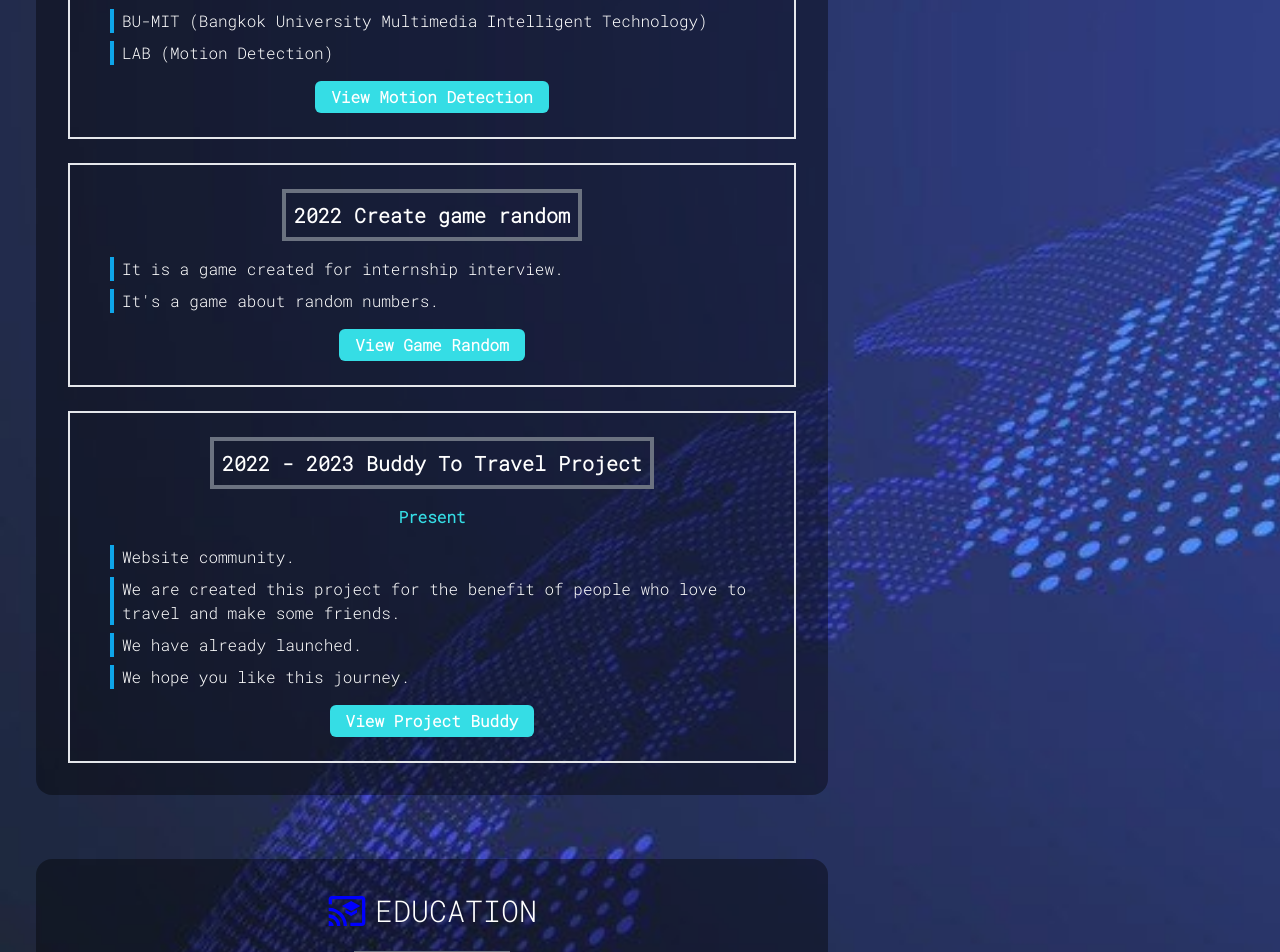
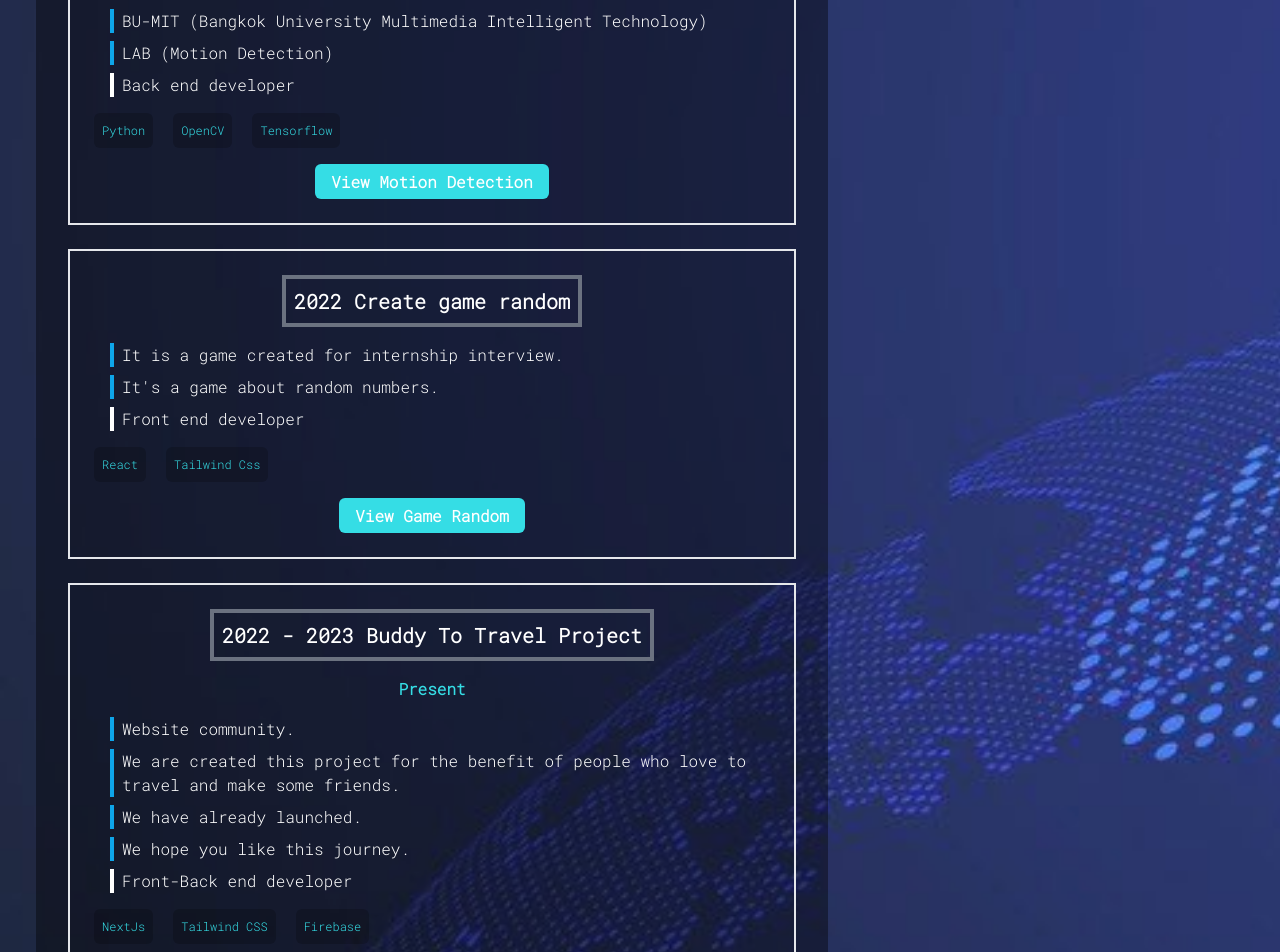
Before and after one commit to boatmessi02/resumes, a Next.js app: page / in a window 1280 px wide. Shown: the part 920-1872 px from the top of the page. Built offline with nearby package versions, Linux system fonts and the light colour scheme.

Commit message:
update information works and experience.

```diff
--- a/components/Experience/Experiences.js
+++ b/components/Experience/Experiences.js
@@ -35,10 +35,33 @@ const Experiences = () => {
                 <p className="border-l-4 border-sky-500 pl-2">
                   LAB (Motion Detection)
                 </p>
+                <p className="border-l-4 border-white pl-2">{`Back end developer`}</p>
               </span>
+              <div className="w-full text-[12px] ">
+                <span className="flex gap-5 ">
+                  <div
+                    style={{ backgroundColor: "rgba(0, 0, 0, 0.2)" }}
+                    className=" w-fit h-[35px] rounded-md p-2 text-[#35DDE5]"
+                  >
+                    <p>Python</p>
+                  </div>
+                  <div
+                    style={{ backgroundColor: "rgba(0, 0, 0, 0.2)" }}
+                    className=" w-fit  h-[35px] rounded-md p-2 text-[#35DDE5]"
+                  >
+                    <p>OpenCV</p>
+                  </div>
+                  <div
+                    style={{ backgroundColor: "rgba(0, 0, 0, 0.2)" }}
+                    className=" w-fit  h-[35px] rounded-md p-2 text-[#35DDE5]"
+                  >
+                    <p>Tensorflow</p>
+                  </div>
+                </span>
+              </div>
               <motion.div
                 whileHover={{ scale: 0.9 }}
-                className="flex items-center w-fit rounded-md p-[1rem] font-bold bg-[#35DDE5] cursor-pointer hover:bg-[#222] h-[30px]"
+                className="flex items-center w-fit rounded-md p-[1rem] font-bold bg-[#35DDE5] cursor-pointer hover:bg-[#222] h-[35px]"
                 onClick={handleOpenModal}
               >
                 View Motion Detection
@@ -52,10 +75,27 @@ const Experiences = () => {
               <span className="flex flex-col text-left w-full gap-2 px-4 ">
                 <p className="border-l-4 border-sky-500 pl-2">{`It is a game created for internship interview.`}</p>
                 <p className="border-l-4 border-sky-500 pl-2">{`It's a game about random numbers.`}</p>
+                <p className="border-l-4 border-white pl-2">{`Front end developer`}</p>
               </span>
+              <div className="w-full text-[12px] ">
+                <span className="flex gap-5 ">
+                  <div
+                    style={{ backgroundColor: "rgba(0, 0, 0, 0.2)" }}
+                    className=" w-fit h-[35px] rounded-md p-2 text-[#35DDE5]"
+                  >
+                    <p>React</p>
+                  </div>
+                  <div
+                    style={{ backgroundColor: "rgba(0, 0, 0, 0.2)" }}
+                    className=" w-fit  h-[35px] rounded-md p-2 text-[#35DDE5]"
+                  >
+                    <p>Tailwind Css</p>
+                  </div>
+                </span>
+              </div>
               <motion.div
                 whileHover={{ scale: 0.9 }}
-                className="flex items-center w-fit rounded-md p-[1rem] font-bold bg-[#35DDE5] cursor-pointer hover:bg-[#222] h-[30px]"
+                className="flex items-center w-fit rounded-md p-[1rem] font-bold bg-[#35DDE5] cursor-pointer hover:bg-[#222] h-[35px]"
               >
                 <a
                   href="https://random-game-9kcszqbqr-boatmessi02.vercel.app/"
@@ -79,13 +119,35 @@ const Experiences = () => {
                   {`We are created this project for the benefit of people who love to
                   travel and make some friends.`}
                 </p>
-
                 <p className="border-l-4 border-sky-500 pl-2">{`We have already launched.`}</p>
                 <p className="border-l-4 border-sky-500 pl-2">{`We hope you like this journey.`}</p>
+                <p className="border-l-4 border-white pl-2">{`Front-Back end developer`}</p>
               </span>
+              <div className="w-full text-[12px] ">
+                <span className="flex gap-5 text-[#35DDE5]">
+                  <div
+                    style={{ backgroundColor: "rgba(0, 0, 0, 0.2)" }}
+                    className=" w-fit h-[35px] rounded-md p-2 "
+                  >
+                    <p>NextJs</p>
+                  </div>
+                  <div
+                    style={{ backgroundColor: "rgba(0, 0, 0, 0.2)" }}
+                    className=" w-fit  h-[35px] rounded-md p-2 "
+                  >
+                    <p>Tailwind CSS</p>
+                  </div>
+                  <div
+                    style={{ backgroundColor: "rgba(0, 0, 0, 0.2)" }}
+                    className=" w-fit  h-[35px] rounded-md p-2 "
+                  >
+                    <p>Firebase</p>
+                  </div>
+                </span>
+              </div>
               <motion.div
                 whileHover={{ scale: 0.9 }}
-                className="flex items-center w-fit rounded-md p-[1rem] font-bold bg-[#35DDE5] cursor-pointer hover:bg-[#222] h-[30px]"
+                className="flex items-center w-fit rounded-md p-[1rem] font-bold bg-[#35DDE5] cursor-pointer hover:bg-[#222] h-[35px]"
               >
                 <a
                   href="https://buddytotravel.vercel.app/login"
--- a/components/Navbar/Nav.js
+++ b/components/Navbar/Nav.js
@@ -90,7 +90,7 @@ const Nav = (props) => {
             <Link href="/work">
               <div className="flex text-md items-center gap-2 justify-center rounded-2xl cursor-pointer">
                 <MdWorkspacesOutline color="pink" size={20} />
-                WORK
+                WORKS
               </div>
             </Link>
           </motion.li>
--- a/components/Work/Work.js
+++ b/components/Work/Work.js
@@ -14,6 +14,18 @@ const Work = () => {
     setIsOpen(false);
   };
 
+  const dummyExperience = [
+    {
+      linkWork: "https://buddytotravel.vercel.app/",
+      linkImage: "/images/buddytotravel/buddy.png",
+      title: "Buddy to travel",
+      icon: "/images/buddytotravel/logoBuddy.png",
+      text: "The website gathers who people to find require friends in different places.",
+      skill1: "NextJs",
+      skill2: "Tailwind CSS",
+      skill3: "Firebase",
+    },
+  ];
   return (
     <>
       <section className="containers ">
@@ -44,15 +56,18 @@ const Work = () => {
                 }}
                 className="rounded p-[0.5rem] border-solid border-2 border-sky-500 pl-7 "
               >
-                <h1 className="font-bold">WORK ACTIVITY</h1>
+                <h1 className="font-bold">WORK ACTIVITIES</h1>
               </div>
             </div>
-            <div className="grid md:grid-cols-3 grid-cols-1 p-6 px-8 text-center items-center gap-6 ">
+            <div className="grid md:grid-cols-3 grid-cols-1 p-6 text-center items-center gap-6 ">
               <div
-                className="w-[300px] h-[250px] ] flex flex-col rounded-xl"
+                className="w-[300px] h-[300px] ] flex flex-col rounded-xl"
                 style={{ backgroundColor: "rgba(0, 0, 0, 0.4)" }}
               >
-                <div onClick={handleOpenModal} className="overflow-hidden cursor-pointer rounded-t-md ">
+                <div
+                  onClick={handleOpenModal}
+                  className="cursor-pointer rounded-t-md "
+                >
                   <Image
                     className="transition duration-[.6s] hover:scale-[1.15] w-full h-full"
                     src="/images/openhouse/Open-house.jpg"
@@ -77,7 +92,7 @@ const Work = () => {
                   </div>
                   <div className="indent-[20px] text-left text-[#a4a1a1] text-[12px]">
                     <p>
-                      ได้นำโปรเจกต์{" "}
+                      Presented{" "}
                       <a
                         className="hover:text-sky-500"
                         href="https://buddytotravel.vercel.app/"
@@ -86,7 +101,7 @@ const Work = () => {
                       >
                         Buddy to tavel
                       </a>{" "}
-                      ไปขึ้นโชว์ในงาน Open house
+                      at Bangkok University open house.
                     </p>
                   </div>
                 </div>
@@ -105,50 +120,63 @@ const Work = () => {
                 <h1 className="font-bold">WORK EXPERIENCE</h1>
               </div>
             </div>
-            <div className="grid md:grid-cols-3 grid-cols-1 p-6 px-8 text-center items-center gap-5 ">
+            <div className="grid md:grid-cols-3 grid-cols-1 p-6 text-center items-center gap-5 ">
+              {dummyExperience.map((work, index) => (
                 <div
-                className="w-[300px] h-[250px] ] flex flex-col rounded-xl"
+                  key={index}
+                  className="w-[300px] h-[300px] flex flex-col rounded-xl"
                   style={{ backgroundColor: "rgba(0, 0, 0, 0.4)" }}
                 >
-                <div className="overflow-hidden cursor-pointer rounded-t-md ">
+                  <div className="cursor-pointer rounded-t-md ">
                     <a
                       className="hover:text-sky-500"
-                    href="https://buddytotravel.vercel.app/"
+                      href={work.linkWork}
                       target="_blank"
                       rel="noreferrer noopener"
                     >
                       <Image
                         className="transition duration-[.6s] hover:scale-[1.15] w-full h-full"
-                      src="/images/buddytotravel/buddy.png"
+                        src={work.linkImage}
                         width={600}
                         height={300}
                         objectFit="cover"
                         quality={100}
-                      alt="activity"
+                        alt="experience"
                       />
                     </a>
                   </div>
-                <div className="p-2">
+                  <div className="p-2 ">
                     <div className="flex gap-2 font-bold border-l-4 border-sky-500 pl-2 text-left">
-                    <h1>Buddy to travel </h1>
+                      <h1>{work.title} </h1>
 
                       <Image
                         className="transition duration-[.6s] hover:scale-[1.15] w-full h-full"
-                      src="/images/buddytotravel/logoBuddy.png"
+                        src={work.icon}
                         width={30}
                         height={30}
                         objectFit="cover"
-                      alt="activity"
+                        alt="experience"
                       />
                     </div>
                     <div className="indent-[20px] text-left text-[#a4a1a1] text-[12px]">
-                    <p>
-                      เว็บไซต์รวมกลุ่มคนเพื่อหาเพื่อนเที่ยวในสถานที่ต่างๆ
-                      ตามวันและเวลาที่ต้องการ ทำให้เกิดสังคมใหม่ๆ
-                    </p>
+                      <p>{work.text}</p>
+                    </div>
+                    <div className="w-full text-[12px] text-[#35DDE5]">
+                      <span className="flex ">
+                        <div className="rounded-md p-2 ">
+                          <p>{work.skill1}</p>
+                        </div>
+                        <div className=" rounded-md p-2 ">
+                          <p>{work.skill2}</p>
+                        </div>
+                        <div className=" rounded-md p-2 ">
+                          <p>{work.skill3}</p>
+                        </div>
+                      </span>
                     </div>
                   </div>
                 </div>
+              ))}
             </div>
           </div>
         </div>
--- a/styles/sliderImage.css
+++ b/styles/sliderImage.css
@@ -33,7 +33,7 @@
 }
 
 .wrapperSlideImage {
-  min-width: 400px;
+  min-width: 250px;
   height: 100%;
   border: 1px solid white;
   overflow: hidden;
@@ -105,6 +105,14 @@
 }
 
 @media (min-width: 768px) {
+  .wrapperSlideImage {
+    min-width: 400px;
+    height: 100%;
+    border: 1px solid white;
+    overflow: hidden;
+    border-radius: 25px;
+  }
+
   .icon {
     font-size: 50px;
     color: #35dde5;
```
Also changed, not shown: components/Work/openHouse/ModalOpenHouse.js (+16 -4 lines). Lines whose indentation alone changed are shown as unchanged.
